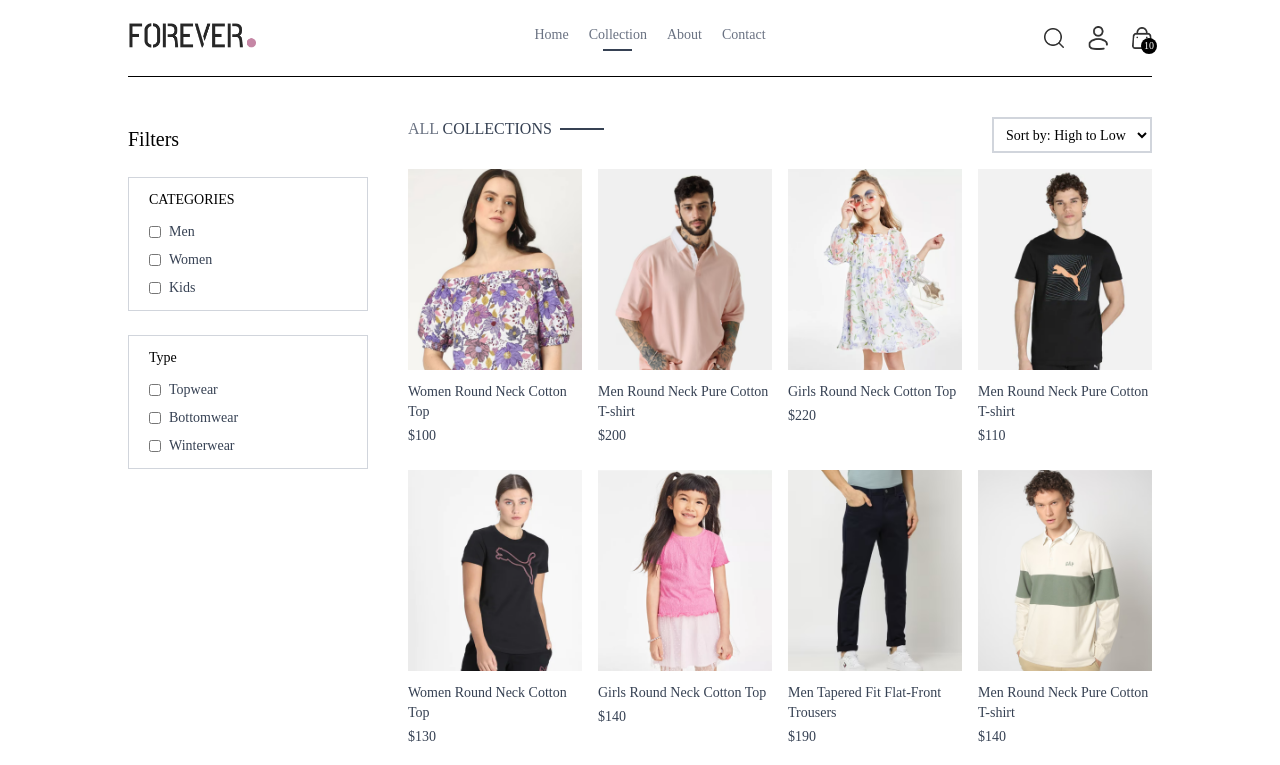
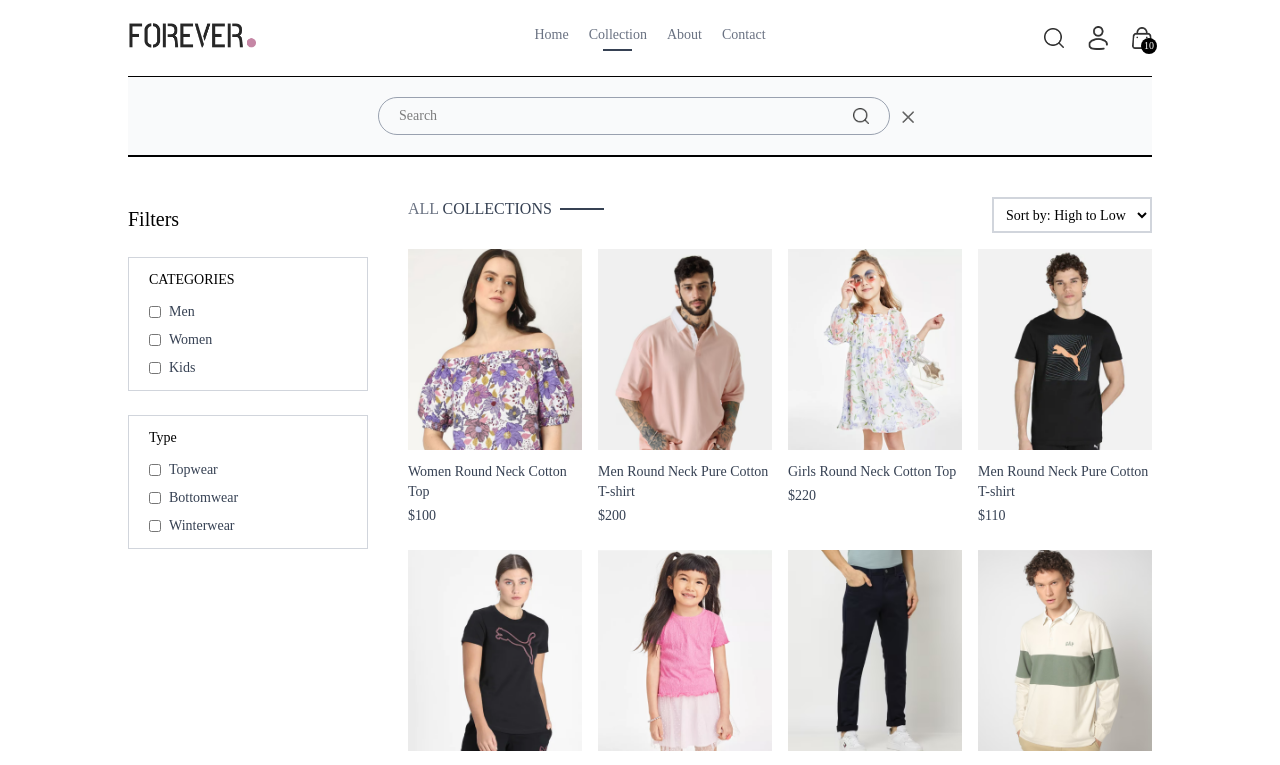
Before and after one commit to kingpin9292/Drip_Full-Stack, a React (Vite) app in the folder frontEnd/: page /collection in a window 1280 px wide. Shown: the top 765 px of the page. Built offline with nearby package versions, Linux system fonts and the light colour scheme.

Commit message:
Implement SearchBar

```diff
--- a/frontEnd/src/App.jsx
+++ b/frontEnd/src/App.jsx
@@ -11,11 +11,13 @@
 import PlaceOrder from "./pages/PlaceOrder";
 import Navbar from "./components/Navbar";
 import Footer from "./components/Footer";
+import SearchBar from "./components/SearchBar";
 
 const App = () => {
   return (
     <div className="px-4 sm:px-[5vw] md:px-[7vw] lg:px-[10vw]">
       <Navbar />
+      <SearchBar />
       <Routes>
         <Route path="/" element={<Home />} />
         <Route path="/collection" element={<Collection />} />
--- a/frontEnd/src/components/Navbar.jsx
+++ b/frontEnd/src/components/Navbar.jsx
@@ -1,8 +1,11 @@
-import React from "react";
+import { useState, useContext } from "react";
 import { assets } from "../assets/assets";
 import { Link, NavLink } from "react-router-dom";
+import { ShopContext } from "../context/ShopContext";
 const Navbar = () => {
-  const [visible, setVisible] = React.useState(false);
+  const [visible, setVisible] = useState(false);
+  const { setShowSearch } = useContext(ShopContext);
+
   return (
     <div className="flex items-center justify-between py-5 font-medium">
       <Link to="/">
@@ -32,7 +35,7 @@
       </ul>
 
       <div className="flex items-center gap-6">
-        <img src={assets.search_icon} className="w-5 cursor-pointer" alt="" />
+        <img onClick={() => setShowSearch(true)} src={assets.search_icon} className="w-5 cursor-pointer" alt="" />
         <div className="group relative">
           <img src={assets.profile_icon} className="w-5 cursor-pointer" alt="" />
           <div className="group-hover:block hidden absolute dropdown-menu right-0 pt-4">
--- /dev/null
+++ b/frontEnd/src/components/SearchBar.jsx
@@ -0,0 +1,39 @@
+import { ShopContext } from "../context/ShopContext";
+import { useContext, useEffect, useState } from "react";
+
+import React from "react";
+import { assets } from "../assets/assets";
+import { useLocation } from "react-router-dom";
+
+const SearchBar = () => {
+  const { search, setSearch, showSearch, setShowSearch } = useContext(ShopContext);
+  const location = useLocation();
+  const [visible, setVisible] = useState(false);
+
+  useEffect(() => {
+    if (location.pathname.includes("collection")) {
+      setVisible(true);
+    } else {
+      setVisible(false);
+    }
+  }, [location]);
+  return showSearch && visible ? (
+    <div className="border-t border-b bg-gray-50 text-center">
+      <div className="inline-flex items-center justify-center border border-gray-400 px-5 py-2 my-5 mx-3 rounded-full w-3/4 sm:w-1/2">
+        <input
+          type="text"
+          placeholder="Search"
+          value={search}
+          onChange={(e) => setSearch(e.target.value)}
+          className="flex-1 outline-none bg-inherit text-sm"
+        />
+        <img src={assets.search_icon} alt="" className="w-4" />
+      </div>
+      <img src={assets.cross_icon} alt="" onClick={() => setShowSearch(false)} className=" inline w-3 cursor-pointer" />
+    </div>
+  ) : (
+    ""
+  );
+};
+
+export default SearchBar;
--- a/frontEnd/src/context/ShopContext.jsx
+++ b/frontEnd/src/context/ShopContext.jsx
@@ -1,11 +1,14 @@
-import { createContext } from "react";
+import { createContext, useState } from "react";
 import { products } from "../assets/assets";
 
 export const ShopContext = createContext();
 const ShopContextProvider = (props) => {
   const currency = "$";
   const delivery_fee = 10;
-  const value = { products, currency, delivery_fee };
+  const [search, setSearch] = useState("");
+  const [showSearch, setShowSearch] = useState(true);
+
+  const value = { products, currency, delivery_fee, search, setSearch, showSearch, setShowSearch };
 
   return <ShopContext.Provider value={value}>{props.children}</ShopContext.Provider>;
 };
```
